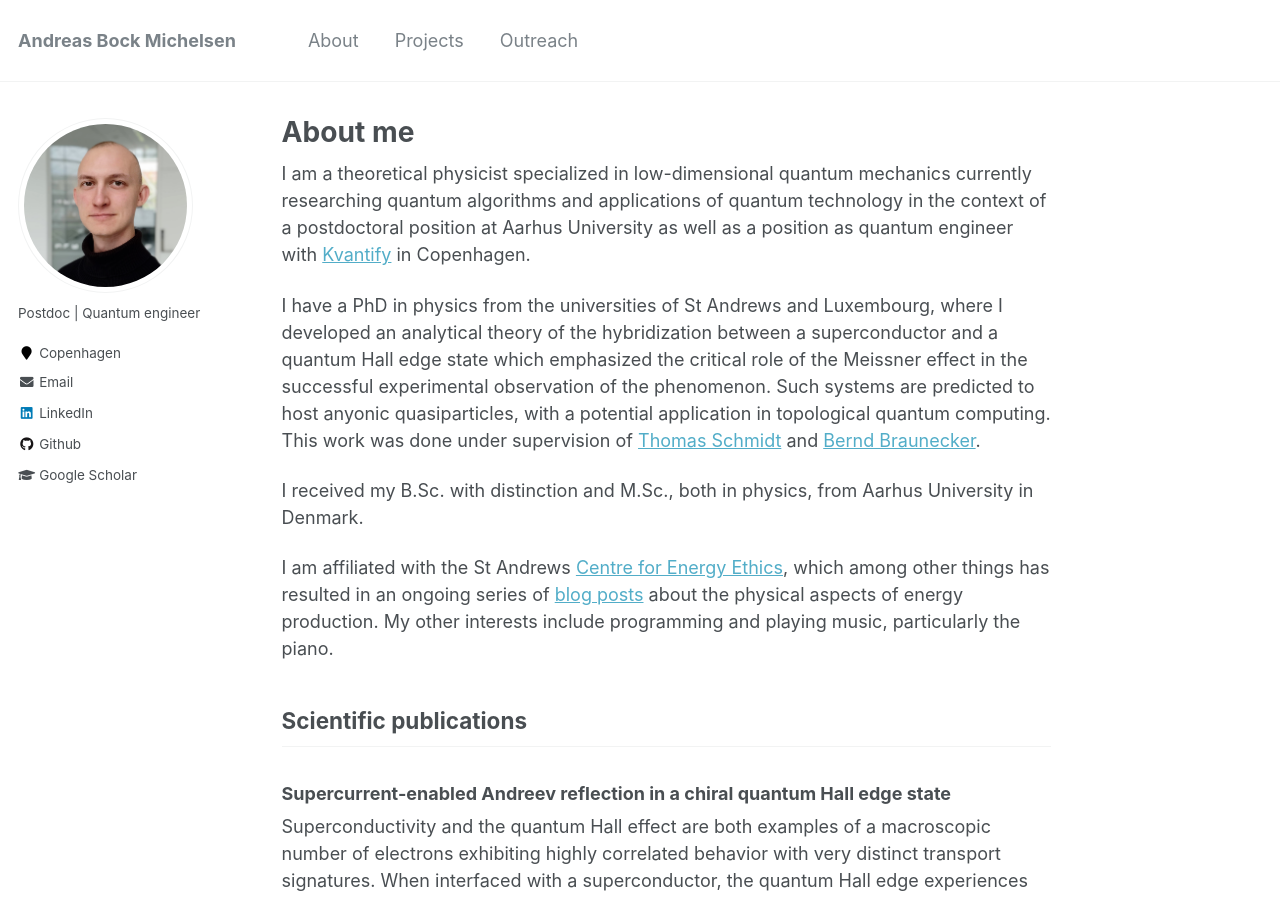
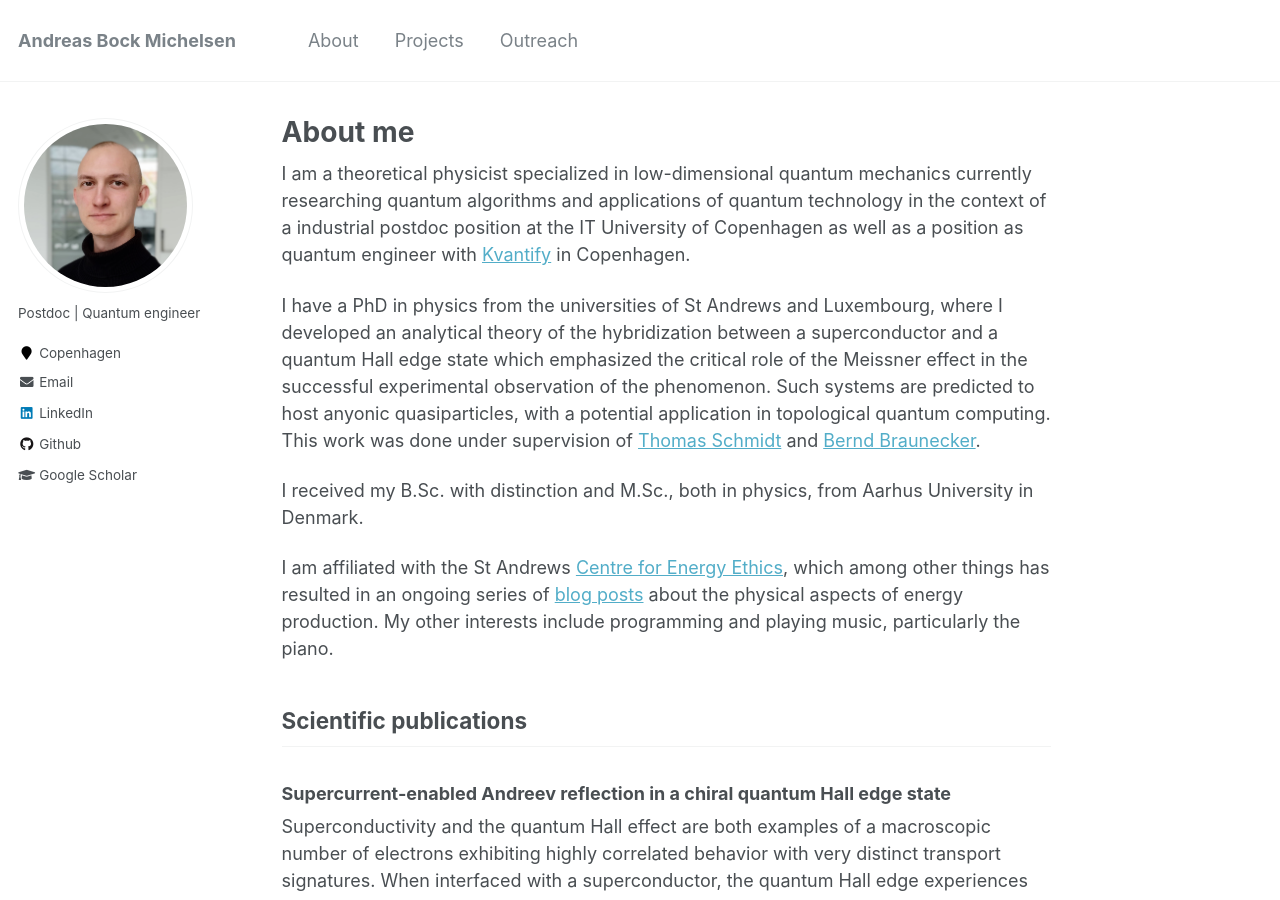
Before and after one commit to AndBM/andbm.github.io, a Jekyll site: the page built from _pages/about.md, in a window 1280 px wide and 900 px high. Built offline with Jekyll 4.4.1, drawn with Linux system fonts in a browser that asks for light colours.

Commit message:
update job

```diff
--- a/_pages/about.md
+++ b/_pages/about.md
@@ -8,7 +8,7 @@ redirect_from:
   - /about.html
 ---
 
-I am a theoretical physicist specialized in low-dimensional quantum mechanics currently researching quantum algorithms and applications of quantum technology in the context of a postdoctoral position at Aarhus University as well as a position as quantum engineer with [Kvantify][kvantify]{:target="_blank"} in Copenhagen.
+I am a theoretical physicist specialized in low-dimensional quantum mechanics currently researching quantum algorithms and applications of quantum technology in the context of a industrial postdoc position at the IT University of Copenhagen as well as a position as quantum engineer with [Kvantify][kvantify]{:target="_blank"} in Copenhagen.
 
 I have a PhD in physics from the universities of St Andrews and Luxembourg, where I developed an analytical theory of the hybridization between a superconductor and a quantum Hall edge state which emphasized the critical role of the Meissner effect in the successful experimental observation of the phenomenon. Such systems are predicted to host anyonic quasiparticles, with a potential application in topological quantum computing. This work was done under supervision of [Thomas Schmidt][thomas]{:target="_blank"} and [Bernd Braunecker][bernd]{:target="_blank"}.
 
```
